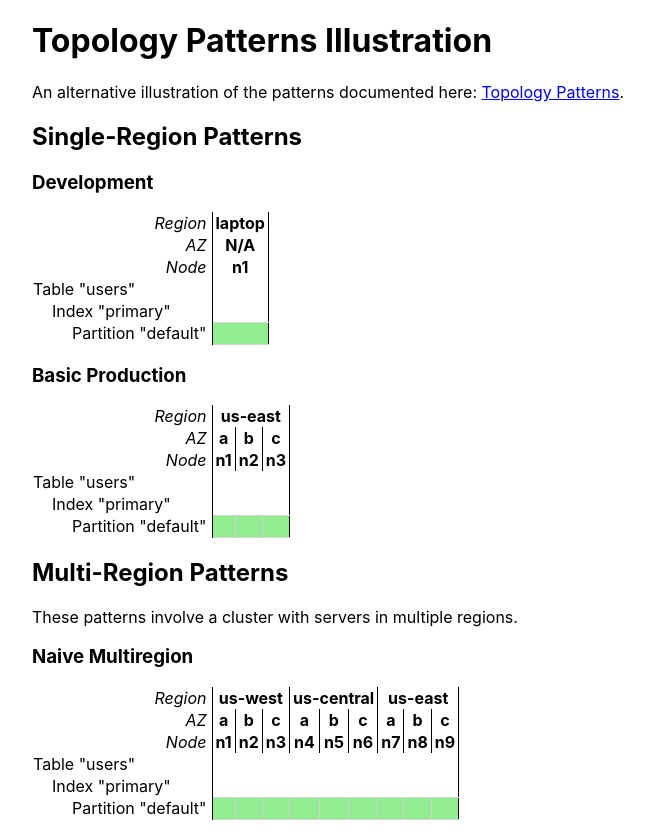
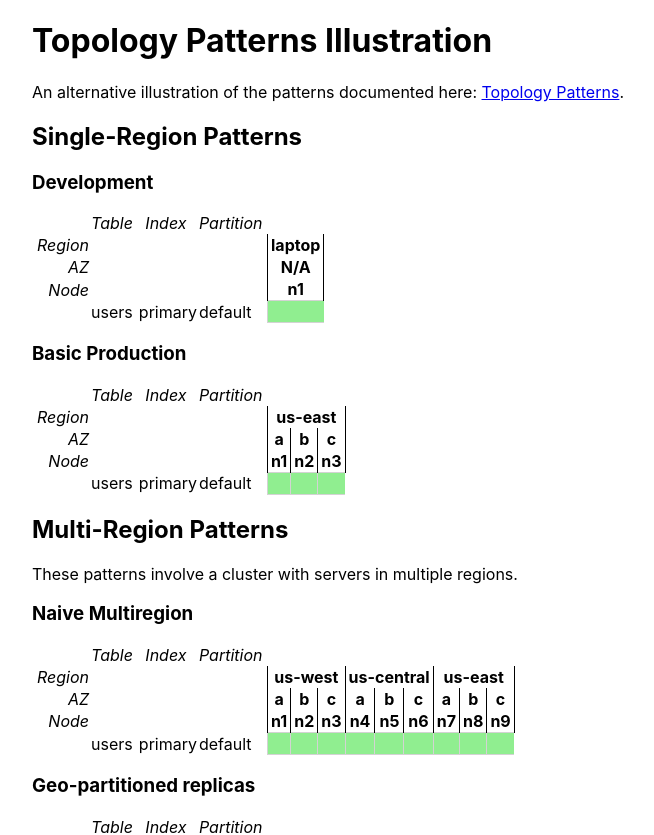
Before and after one commit to vilterp/crdb-config-explorer, a React (Create React App) app: page / in a window 1280 px wide. Shown: the top 835 px of the page, without its empty margins (18-672 px from the left). Built offline with nearby package versions, Linux system fonts and the light colour scheme.

Commit message:
nested rows

```diff
--- a/src/App.css
+++ b/src/App.css
@@ -18,7 +18,13 @@
   text-align: right;
   font-style: italic;
   font-weight: normal;
+  padding-left: 5px;
+}
+
+.config-view .schema-level-label {
   padding-right: 5px;
+  font-style: italic;
+  text-align: center;
 }
 
 .config-view .cell.cell-data {
@@ -36,6 +42,6 @@
   border-bottom: 1px solid lightgrey;
 }
 
-.config-view tr {
-  border-right: 1px solid black;
-}
+/*.config-view tr {*/
+/*  border-right: 1px solid black;*/
+/*}*/
--- a/src/model.ts
+++ b/src/model.ts
@@ -104,3 +104,11 @@ function nodePathsForAZ(regionName: string, az: AZ): NodePath[] {
 export function nodePathToStr(np: NodePath): string {
   return `${np.regionName}/${np.azName}/${np.azName}`;
 }
+
+export function partitionsInTable(table: Table): number {
+  return table.indexes.reduce((sum, idx) => sum + partitionsInIndex(idx), 0);
+}
+
+export function partitionsInIndex(index: Index): number {
+  return index.partitions.length;
+}
--- a/src/views/configurationMatrix.tsx
+++ b/src/views/configurationMatrix.tsx
@@ -7,16 +7,28 @@ import {
   nodesInAZ,
   nodesInFormation,
   nodesInRegion,
+  partitionsInIndex,
+  partitionsInTable,
   SchemaPath
 } from "../model";
 import { allocate, Allocation } from "../allocate";
 
 export function ConfigurationView(props: { config: Configuration }) {
+  const table = props.config.table;
+
   return (
     <table className="config-view">
       <thead>
         <tr>
+          <td />
+          <td className="schema-level-label">Table</td>
+          <td className="schema-level-label">Index</td>
+          <td className="schema-level-label">Partition</td>
+          <td colSpan={nodesInFormation(props.config.formation)} />
+        </tr>
+        <tr>
           <th className="formation-level-label">Region</th>
+          <th colSpan={3} />
           {/* regions */}
           {props.config.formation.regions.map(region => (
             <th
@@ -30,6 +42,7 @@ export function ConfigurationView(props: { config: Configuration }) {
         </tr>
         <tr>
           <th className="formation-level-label">AZ</th>
+          <th colSpan={3} />
           {/* az's */}
           {props.config.formation.regions.map(region =>
             region.azs.map(az => (
@@ -45,6 +58,7 @@ export function ConfigurationView(props: { config: Configuration }) {
         </tr>
         <tr>
           <th className="formation-level-label">Node</th>
+          <td colSpan={3} />
           {/* nodes */}
           {props.config.formation.regions.map(region =>
             region.azs.map(az =>
@@ -58,26 +72,17 @@ export function ConfigurationView(props: { config: Configuration }) {
         </tr>
       </thead>
       <tbody>
-        <tr>
-          <td className="schema-node">Table "{props.config.table.name}"</td>
-          <td colSpan={nodesInFormation(props.config.formation)} />
-        </tr>
-        {props.config.table.indexes.map(index => (
-          <React.Fragment key={index.name}>
-            <tr key={index.name}>
-              <td style={schemaNodeStyle(1)} className="schema-node">
-                Index "{index.name}"
-              </td>
-              <td colSpan={nodesInFormation(props.config.formation)} />
-            </tr>
-            {index.partitions.map(partition => (
+        {table.indexes.map((index, indexIdx) =>
+          index.partitions.map((partition, partitionIdx) => (
             <tr key={`${index.name}/${partition.name}`}>
-                <td
-                  style={schemaNodeStyle(2)}
-                  className="schema-node partition-node"
-                >
-                  Partition "{partition.name}"
-                </td>
+              <td />
+              {indexIdx === 0 && partitionIdx === 0 ? (
+                <td rowSpan={partitionsInTable(table)}>{table.name}</td>
+              ) : null}
+              {partitionIdx === 0 ? (
+                <td rowSpan={partitionsInIndex(index)}>{index.name}</td>
+              ) : null}
+              <td>{partition.name}</td>
               {nodePathsForFormation(props.config.formation).map(nodePath =>
                 renderCell(nodePath, {
                   table: props.config.table,
@@ -86,9 +91,8 @@ export function ConfigurationView(props: { config: Configuration }) {
                 })
               )}
             </tr>
-            ))}
-          </React.Fragment>
-        ))}
+          ))
+        )}
       </tbody>
     </table>
   );
@@ -110,10 +114,6 @@ function renderCell(
   );
 }
 
-function schemaNodeStyle(depth: number) {
-  return { paddingLeft: depth * 20 };
-}
-
 function cellExplanation(
   schemaPath: SchemaPath,
   nodePath: NodePath,
```
Lines whose indentation alone changed are shown as unchanged.
